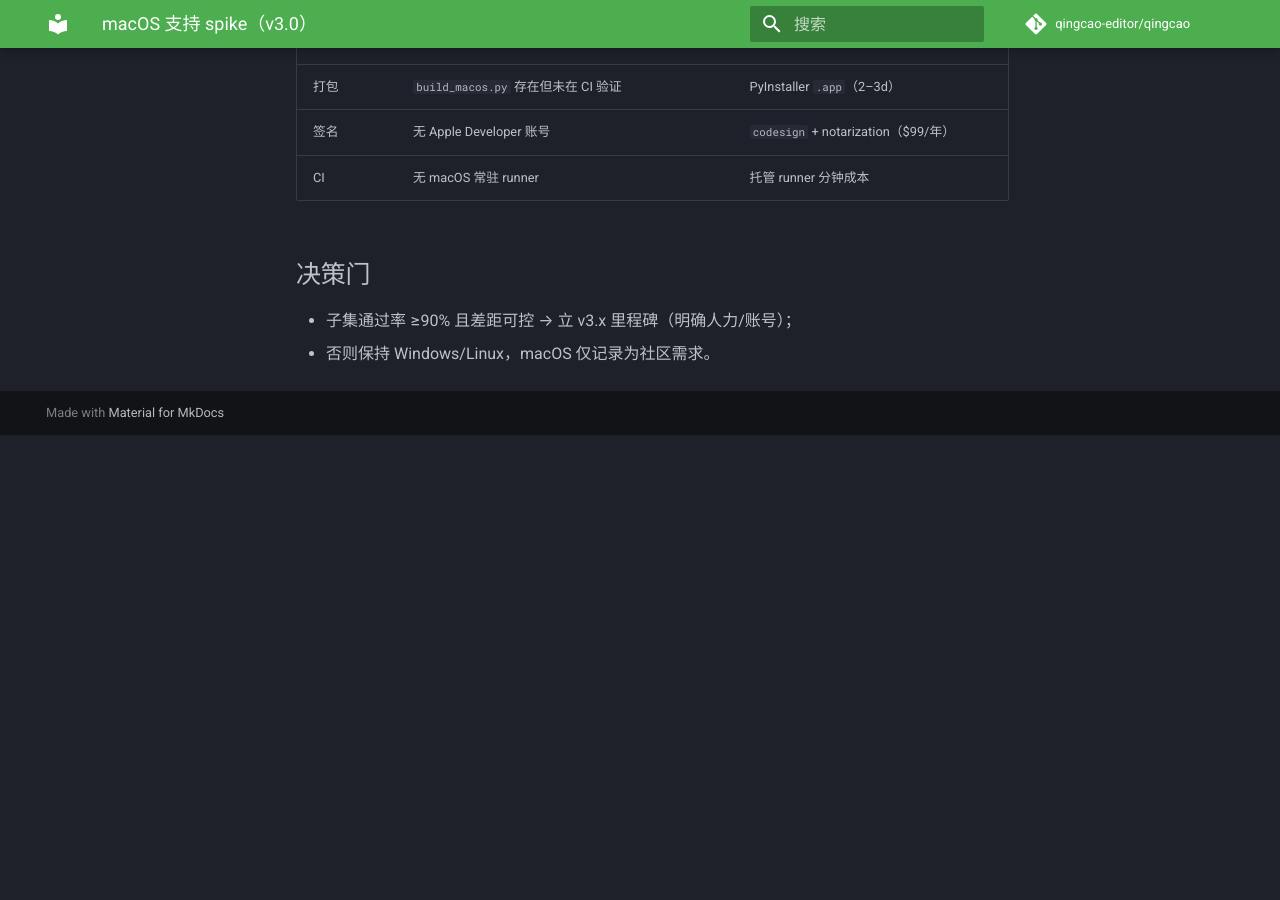
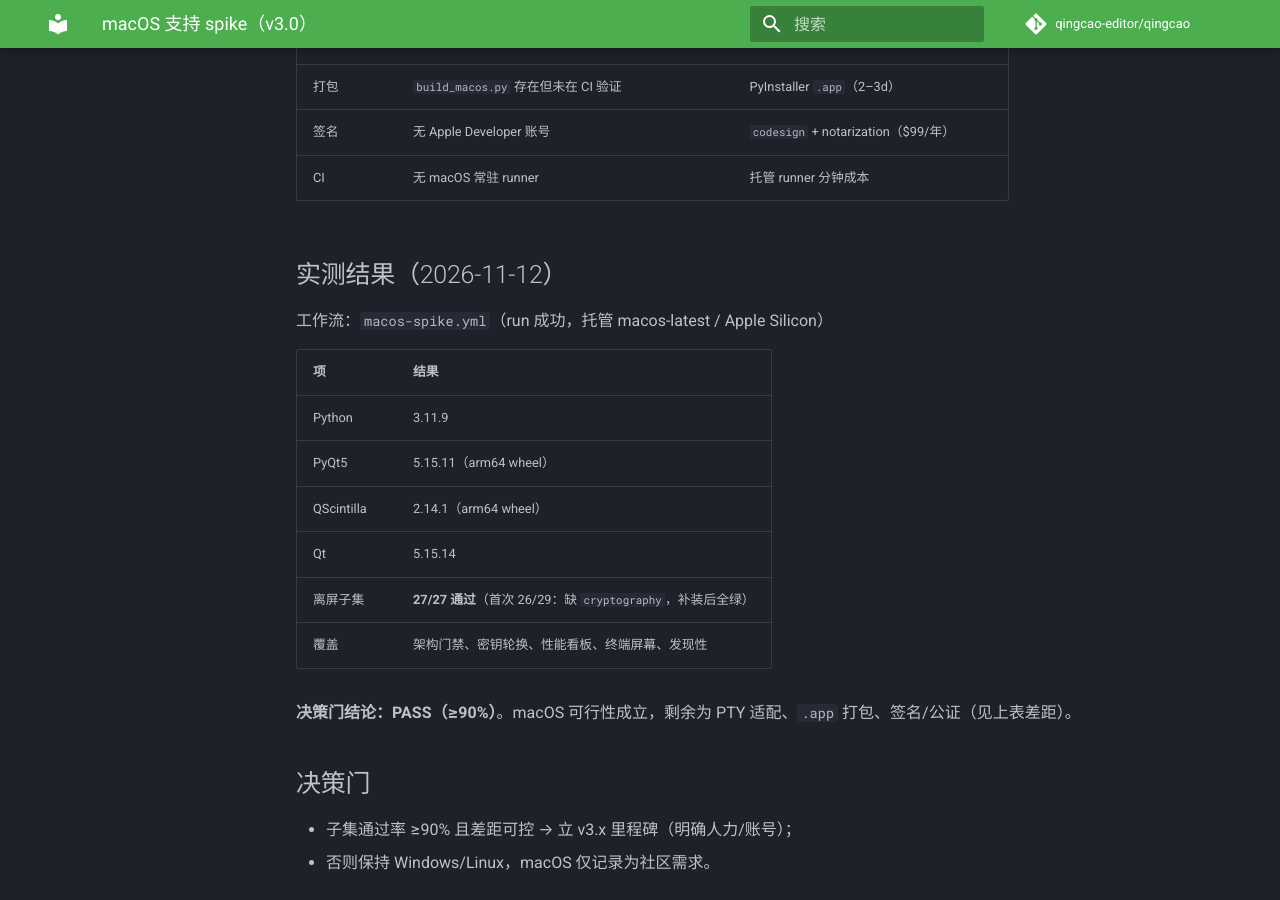
Before and after one commit to TomJerryGit/qingcao, an MkDocs documentation site: the page built from docs/macos_spike.md, in a window 1280 px wide and 900 px high, scrolled down 982 px. Built offline with MkDocs 1.6.1 and Material for MkDocs 9.7.7, drawn with Linux system fonts in a browser that asks for light colours; comment, search, counter and statistics services are not loaded; before the commit the page ends 1417 px from its top, so only the background shows below that.

Commit message:
docs: macOS spike 实测 27/27 通过（v3.0 决策门 PASS）

```diff
--- a/docs/macos_spike.md
+++ b/docs/macos_spike.md
@@ -33,6 +33,21 @@ GitHub Actions → **macOS Spike** → Run workflow（托管 `macos-latest`，
 | 签名 | 无 Apple Developer 账号 | `codesign` + notarization（$99/年） |
 | CI | 无 macOS 常驻 runner | 托管 runner 分钟成本 |
 
+## 实测结果（2026-11-12）
+
+工作流：`macos-spike.yml`（run 成功，托管 macos-latest / Apple Silicon）
+
+| 项 | 结果 |
+|---|---|
+| Python | 3.11.9 |
+| PyQt5 | 5.15.11（arm64 wheel） |
+| QScintilla | 2.14.1（arm64 wheel） |
+| Qt | 5.15.14 |
+| 离屏子集 | **27/27 通过**（首次 26/29：缺 `cryptography`，补装后全绿） |
+| 覆盖 | 架构门禁、密钥轮换、性能看板、终端屏幕、发现性 |
+
+**决策门结论：PASS（≥90%）**。macOS 可行性成立，剩余为 PTY 适配、`.app` 打包、签名/公证（见上表差距）。
+
 ## 决策门
 
 - 子集通过率 ≥90% 且差距可控 → 立 v3.x 里程碑（明确人力/账号）；
```
Also changed, not shown: CHANGELOG.md (+5 -0 lines), docs/exploration_v3.0.md (+1 -1 lines).
